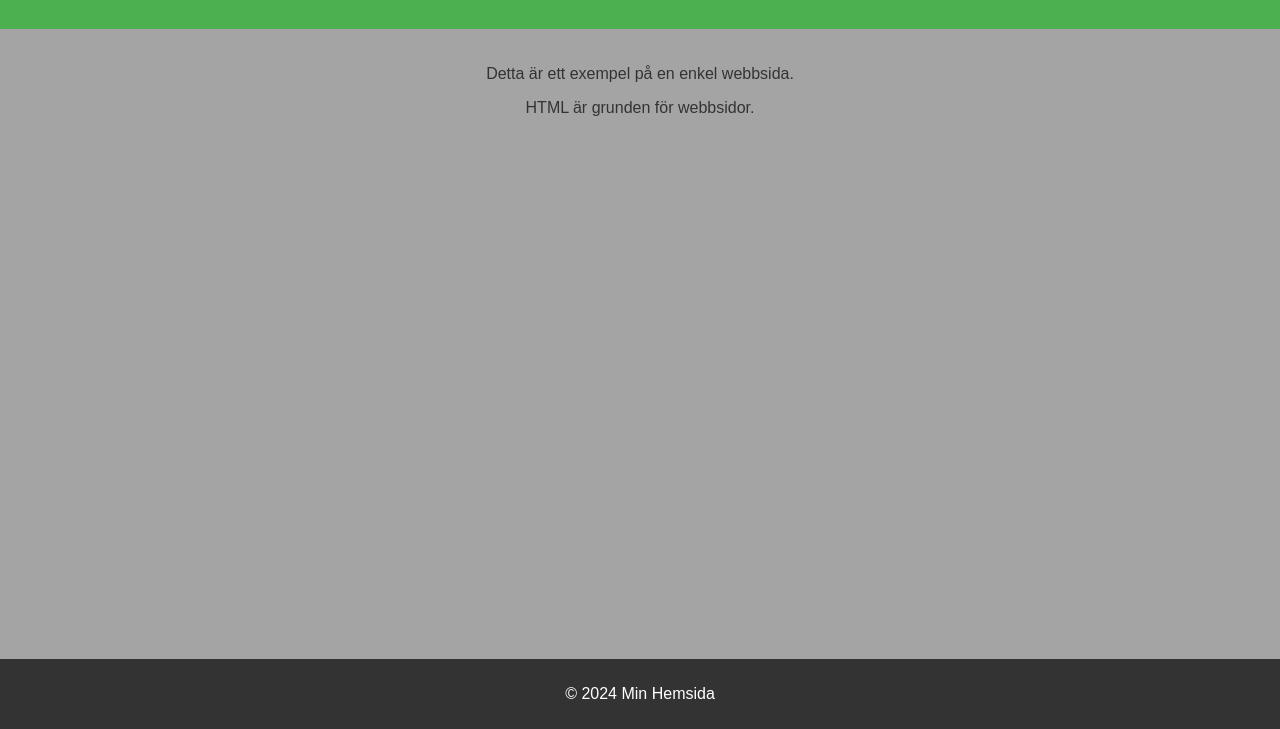
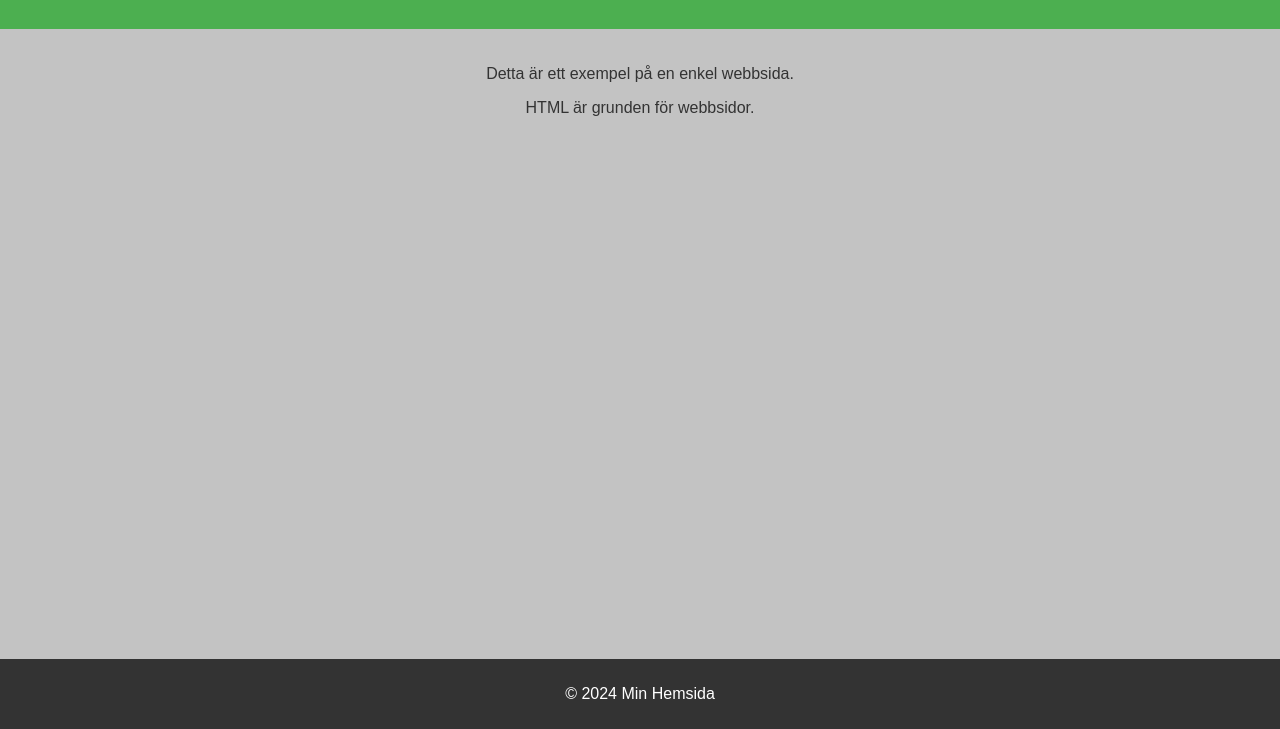
Before and after one commit to Haank-W/Haank-W.github.io, a plain HTML site: page index.html in a window 1280 px wide. Shown: the part 71-800 px from the top of the page. Drawn offline with Linux system fonts and the light colour scheme.

Commit message:
Update index.html

```diff
--- a/index.html
+++ b/index.html
@@ -7,7 +7,7 @@
     <style>
         body {
             font-family: Arial, sans-serif;
-            background-color: #a4a4a4;
+            background-color: #c3c3c3;
             color: #333;
             text-align: center;
             margin: 0;
```
